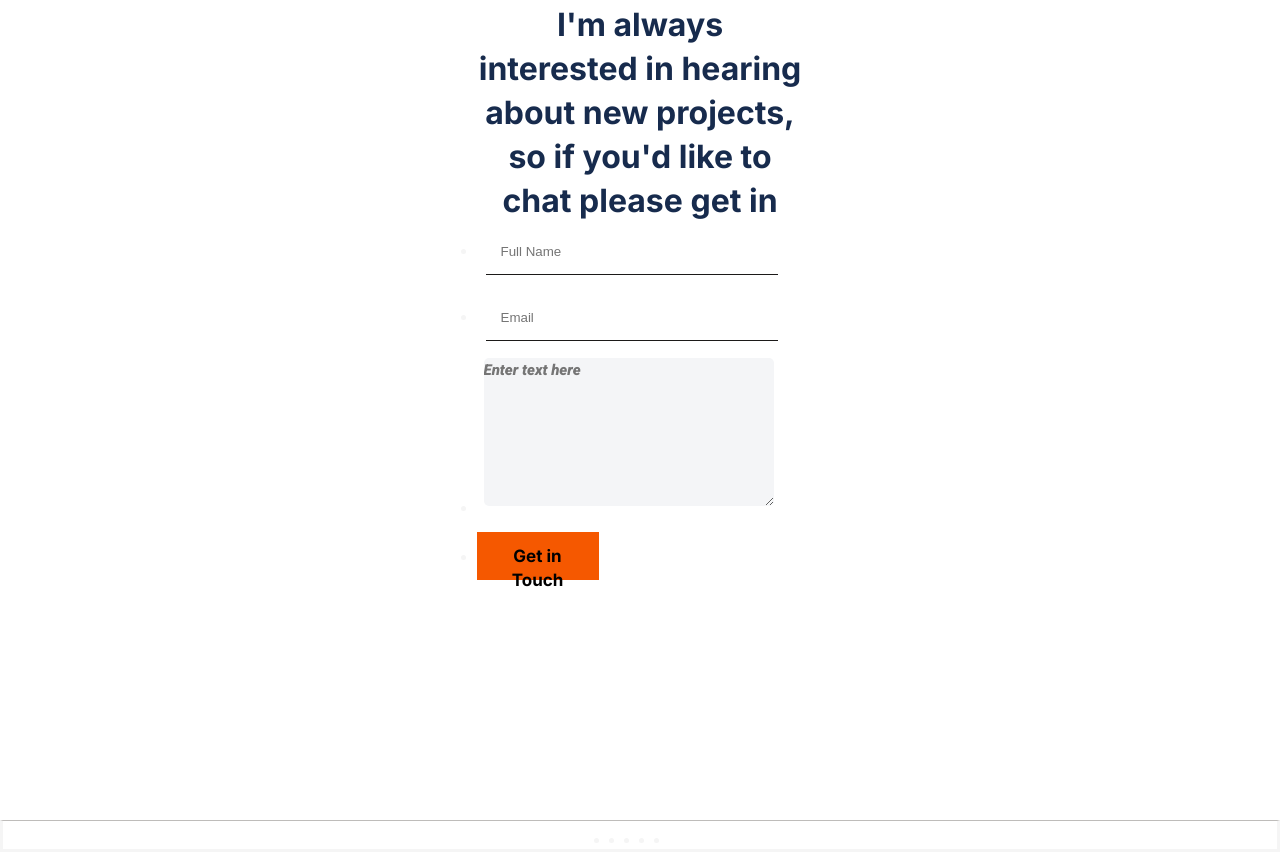
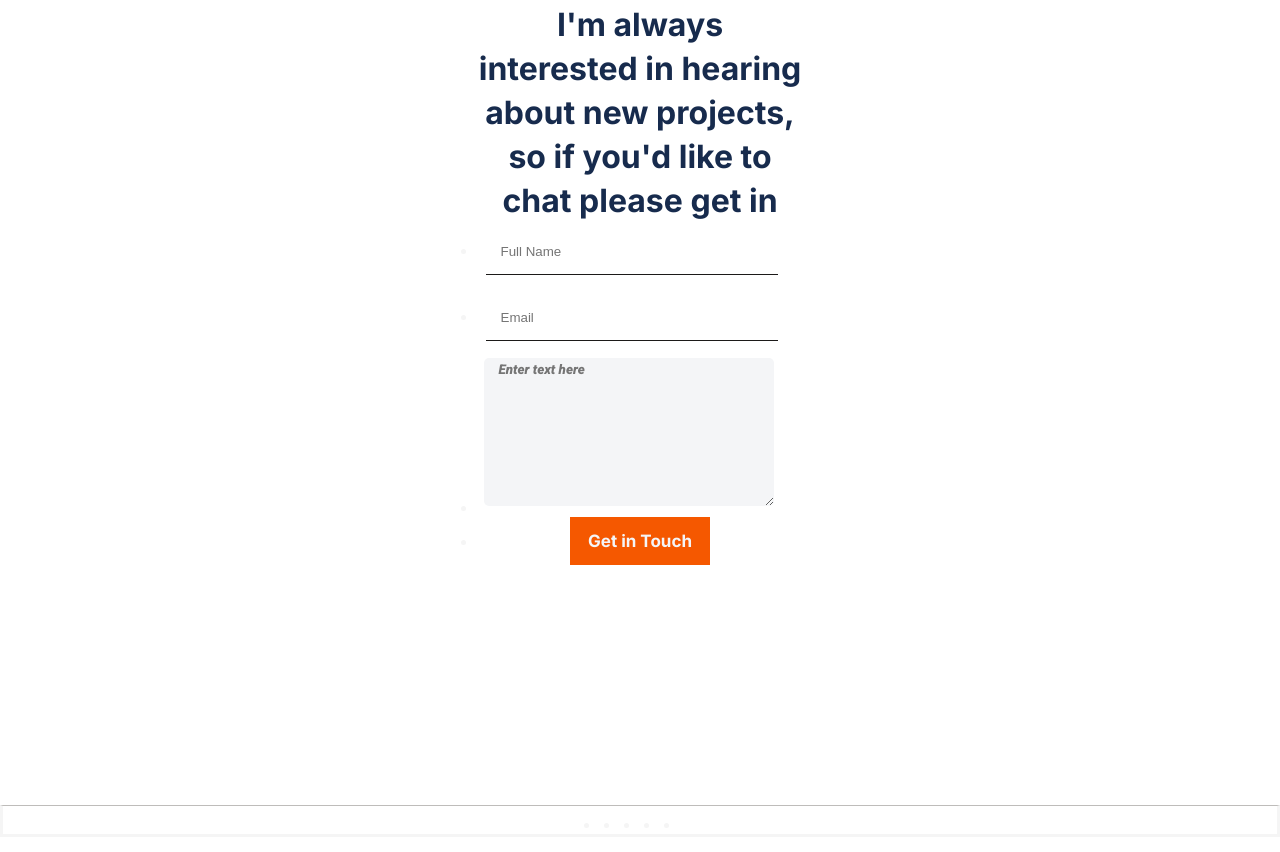
Before and after one commit to Habtamu210/portfolio-pro, a website: page index.html in a window 1280 px wide. Shown: the part 5436-6288 px from the top of the page. Drawn offline with Linux system fonts and the light colour scheme.

Commit message:
update style of input box

```diff
--- a/index.css
+++ b/index.css
@@ -336,8 +336,6 @@ textarea {
   border-radius: 5px;
   font-family: 'Roboto', sans-serif;
   font-style: normal;
-  font-weight: 400;
-  font-size: 15px;
   letter-spacing: 0;
   color: #3c3a39;
   background: #f4f5f7;
@@ -347,6 +345,7 @@ textarea {
   right: 0;
   top: 0;
   border: 0;
+  padding-left: 15px;
 }
 
 textarea:focus {
@@ -358,9 +357,10 @@ textarea:focus {
 .contact-button {
   padding: 12px;
   gap: 10px;
-  width: 122px;
+  width: 140px;
   height: 48px;
   background: #f55800;
+  color: #f4f5f7;
   border: none;
   font-family: 'Inter', sans-serif;
   font-style: normal;
@@ -369,12 +369,15 @@ textarea:focus {
   line-height: 24px;
   margin-top: 15px;
   justify-content: center;
+  display: block;
   text-align: center;
-  display: block;
+  margin: auto;
+
+
 }
 
 .contact-button:hover {
-  background-color: #fbf8f7;
+  background-color: black;
 }
 
 footer {
@@ -391,7 +394,7 @@ footer:hover {
   justify-content: center;
   display: flex;
   flex-direction: row;
-  gap: 15px;
+  gap: 20px;
   position: relative;
   padding-top: 10px;
 }
```
